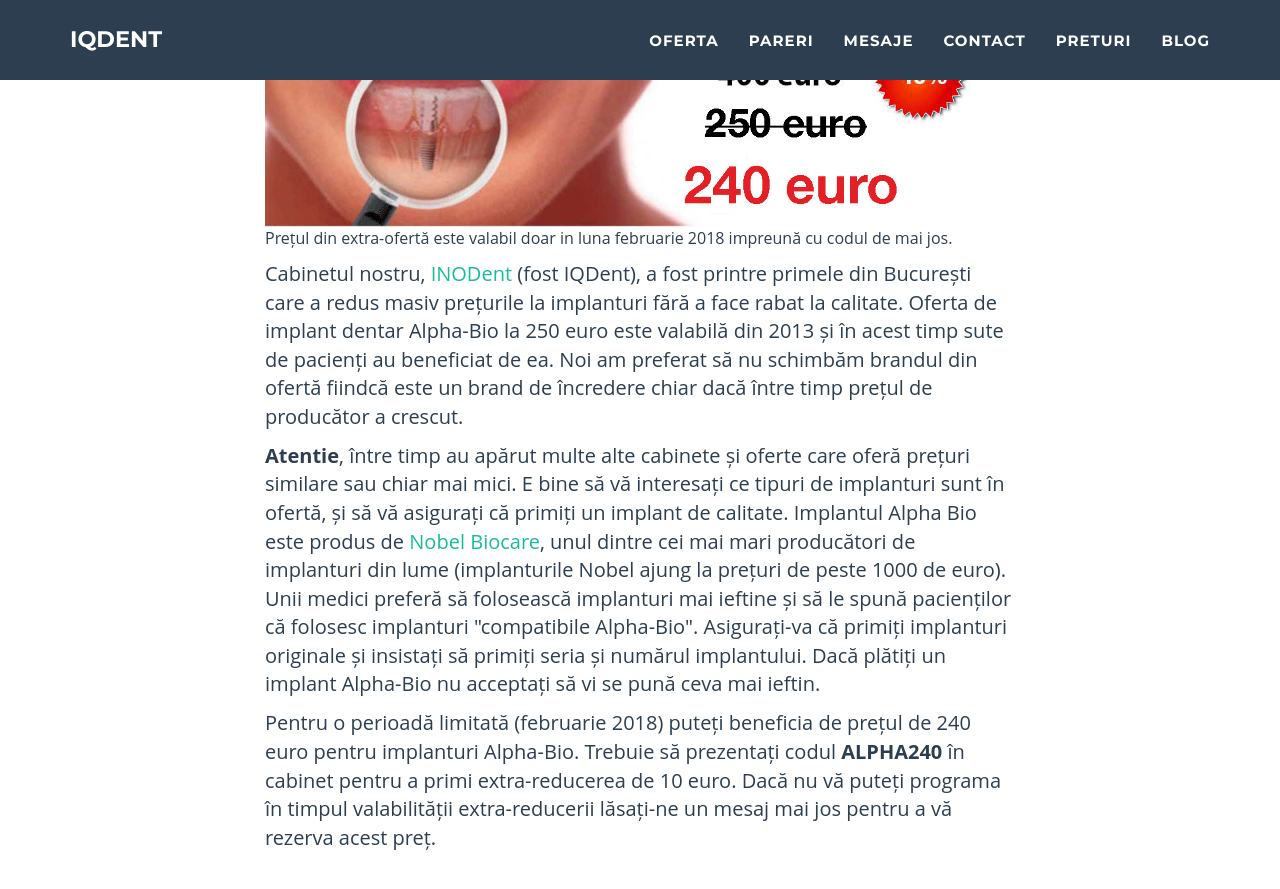
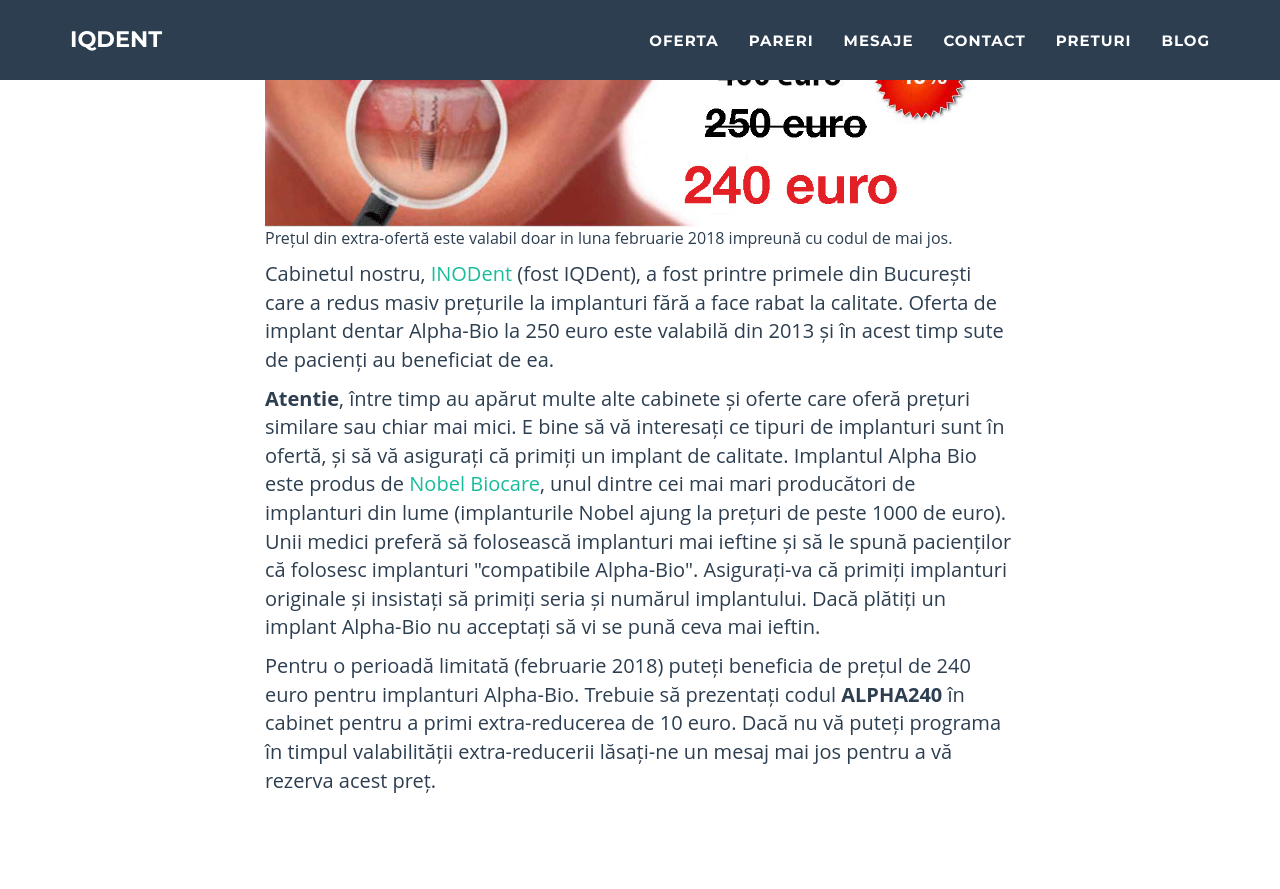
Before and after one commit to littledentgopo/offerdent, a Jekyll site: the page built from extra-reducere-alphabio.html, in a window 1280 px wide and 900 px high, scrolled down 1322 px. Shown: the top 889 px of the window. Built offline with Jekyll 4.4.1, drawn with Linux system fonts in a browser that asks for light colours; comment, search, counter and statistics services are not loaded.

Commit message:
Adding extras

```diff
--- a/extra-reducere-alphabio.html
+++ b/extra-reducere-alphabio.html
@@ -30,7 +30,7 @@ contact: one
                     Prețul din extra-ofertă este valabil doar in luna {{site.offer.extramonth}} impreună cu codul de mai jos.
                 </p>
                 <p>
-                    Cabinetul nostru, <a href="{{site.contact.office.url}}" target="_blank">{{ site.newname }}</a> (fost IQDent), a fost printre primele din București care a redus masiv prețurile la implanturi fără a face rabat la calitate. Oferta de implant dentar Alpha-Bio la 250 euro este valabilă din 2013 și în acest timp sute de pacienți au beneficiat de ea. Noi am preferat să nu schimbăm brandul din ofertă fiindcă este un brand de încredere chiar dacă între timp prețul de producător a crescut.
+                    Cabinetul nostru, <a href="{{site.contact.office.url}}" target="_blank">{{ site.newname }}</a> (fost IQDent), a fost printre primele din București care a redus masiv prețurile la implanturi fără a face rabat la calitate. Oferta de implant dentar Alpha-Bio la 250 euro este valabilă din 2013 și în acest timp sute de pacienți au beneficiat de ea.
                 </p>
                 <p>
                     <strong>Atentie</strong>, între timp au apărut multe alte cabinete și oferte care oferă prețuri similare sau chiar mai mici. E bine să vă interesați ce tipuri de implanturi sunt în ofertă, și să vă asigurați că primiți un implant de calitate. Implantul Alpha Bio este produs de <a href="https://www.nobelbiocare.com/" target="_blank">Nobel Biocare</a>, unul dintre cei mai mari producători de implanturi din lume (implanturile Nobel ajung la prețuri de peste 1000 de euro). Unii medici preferă să folosească implanturi mai ieftine și să le spună pacienților că folosesc implanturi "compatibile Alpha-Bio". Asigurați-va că primiți implanturi originale și insistați să primiți seria și numărul implantului. Dacă plătiți un implant Alpha-Bio nu acceptați să vi se pună ceva mai ieftin.
```
